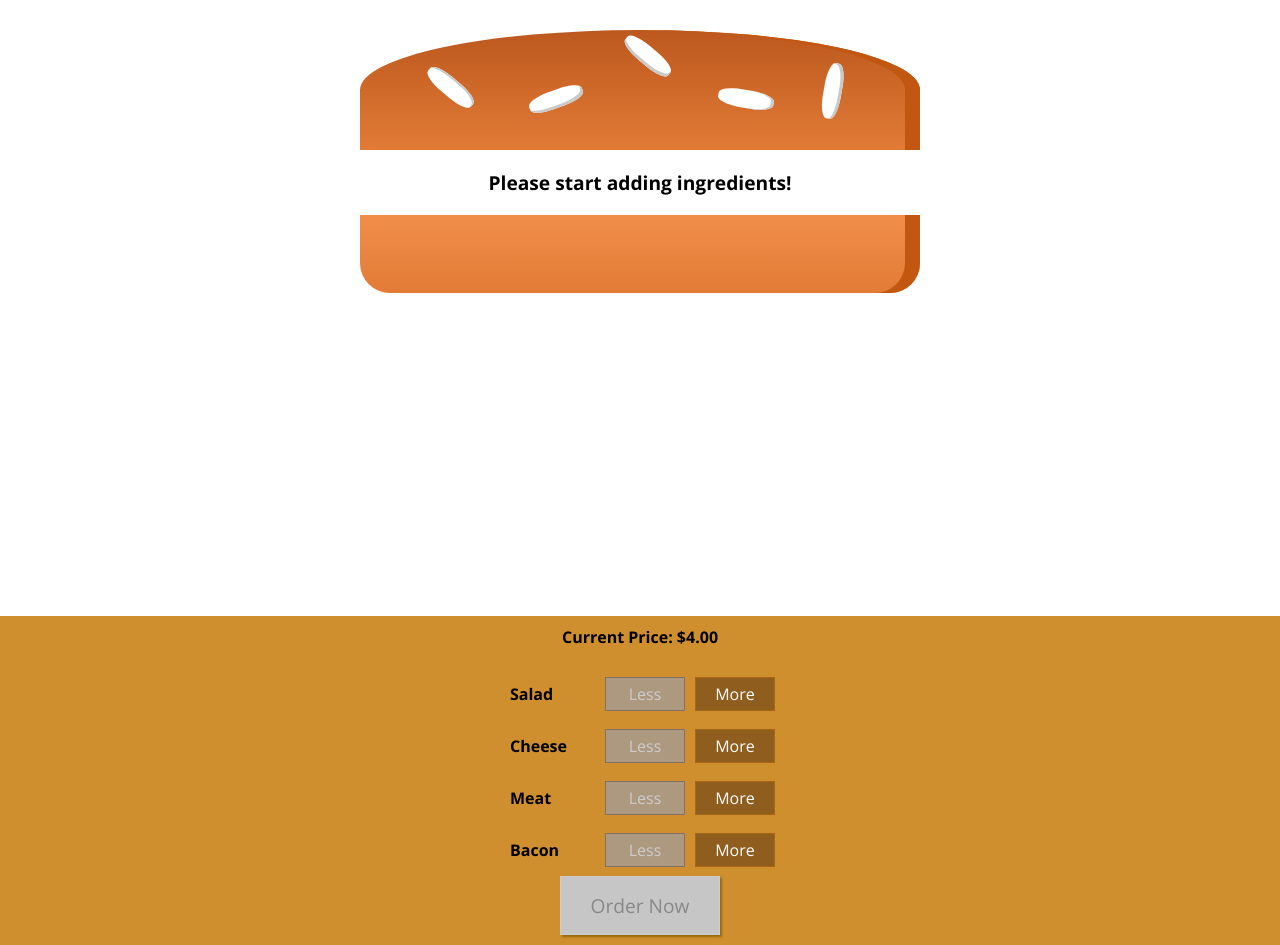
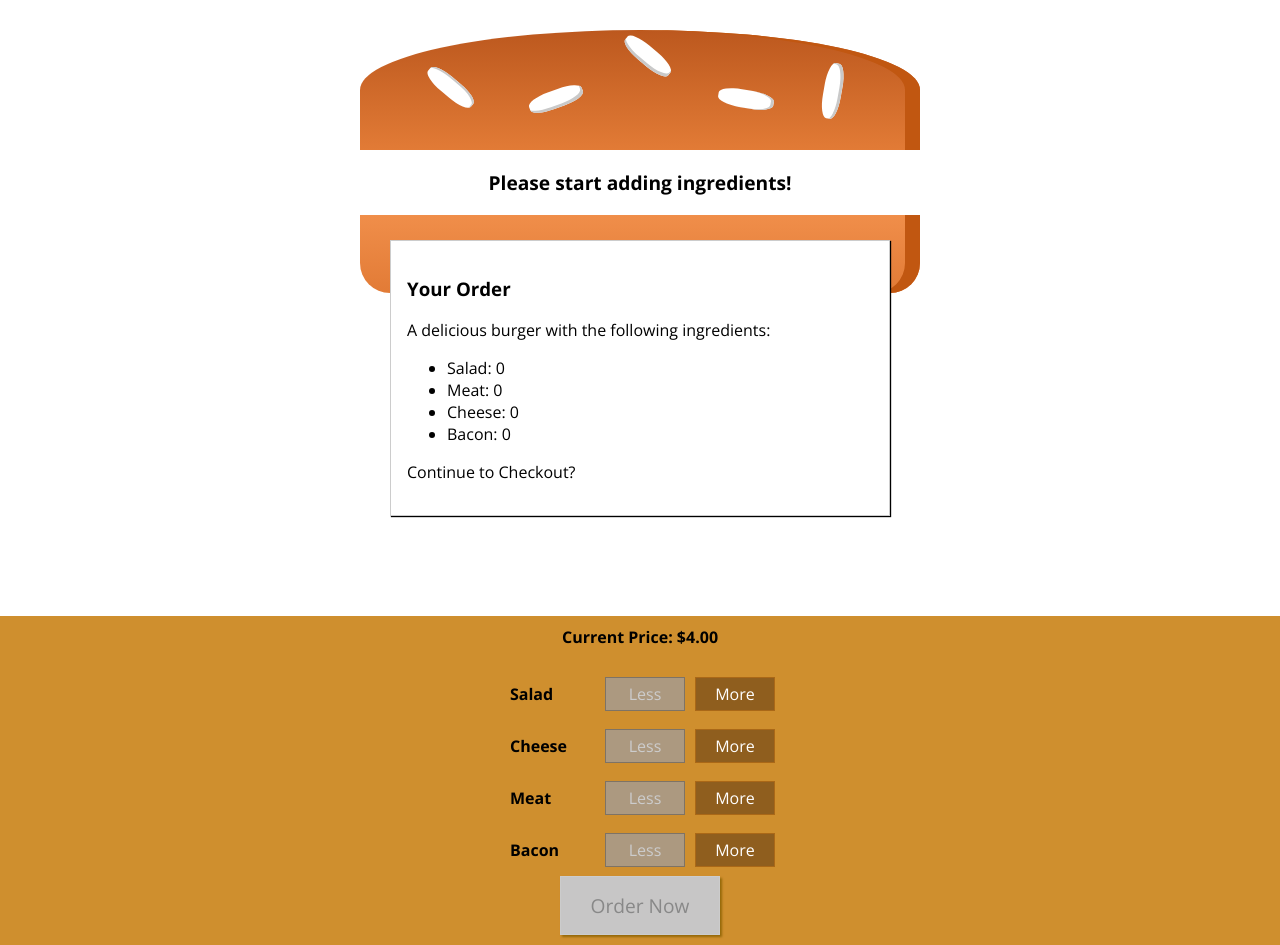
Before and after one commit to Pittfall/burger-builder, a React app: page / in a window 1280 px wide. Built offline with nearby package versions, Linux system fonts and the light colour scheme.

Commit message:
Added a modal and backdrop component.  Created an Order summary component and displayed it using a modal.

```diff
--- /dev/null
+++ b/src/components/Burger/OrderSummary/OrderSummary.js
@@ -0,0 +1,26 @@
+import React, { Fragment } from 'react';
+
+import {INGREDIENT_NAMES} from '../../../Constants/Constants';
+
+const orderSummary = (props) => {
+    const ingredientSummary =  Object.keys(props.ingredients).map(igkey => {
+        return (
+            <li key={igkey}>
+                {INGREDIENT_NAMES[igkey]}: {props.ingredients[igkey]}
+            </li>
+        );
+    });
+
+    return (
+        <Fragment>
+            <h3>Your Order</h3>
+            <p>A delicious burger with the following ingredients:</p>
+            <ul>
+                {ingredientSummary}
+            </ul>
+            <p>Continue to Checkout?</p>
+        </Fragment>
+    )
+};
+
+export default orderSummary;
--- /dev/null
+++ b/src/components/UI/Modal/Modal.css
@@ -0,0 +1,20 @@
+.Modal {
+    position: fixed;
+    z-index: 500;
+    background-color: white;
+    width: 70%;
+    border: 1px solid #ccc;
+    box-shadow: 1px 1px 1px black;
+    padding: 16px;
+    left: 15%;
+    top: 30%;
+    box-sizing: border-box;
+    transition: all 0.3s ease-out;
+}
+
+@media (min-width: 600px) {
+    .Modal {
+        width: 500px;
+        left: calc(50% - 250px);
+    }
+}
--- /dev/null
+++ b/src/components/UI/Modal/Modal.js
@@ -0,0 +1,11 @@
+import React from 'react';
+
+import classes from './Modal.css';
+
+const modal = (props) => (
+    <div className={classes.Modal}>
+        {props.children}
+    </div>
+)
+
+export default modal;
--- a/src/containers/BurgerBuilder/BurgerBuilder.js
+++ b/src/containers/BurgerBuilder/BurgerBuilder.js
@@ -4,6 +4,8 @@
 import Burger from '../../components/Burger/Burger';
 import BuildControls from '../../components/Burger/BuildControls/BuildControls'
 import {INGREDIENT, INGREDIENT_PRICE, BASE_BURGER_PRICE} from '../../Constants/Constants'
+import Modal from '../../components/UI/Modal/Modal';
+import OrderSummary from '../../components/Burger/OrderSummary/OrderSummary';
 
 class BurgerBuilder extends Component {
     state = {
@@ -68,6 +70,9 @@
 
         return (
             <Fragment>
+                <Modal>
+                    <OrderSummary ingredients={this.state.ingredients} />
+                </Modal>
                 <Burger ingredients={this.state.ingredients} />
                 <p className={classes.Price}>Current Price: ${this.state.totalPrice.toFixed(2)}</p>
                 <BuildControls
```
Also changed, not shown: src/components/UI/Backdrop/Backdrop.js (added).
